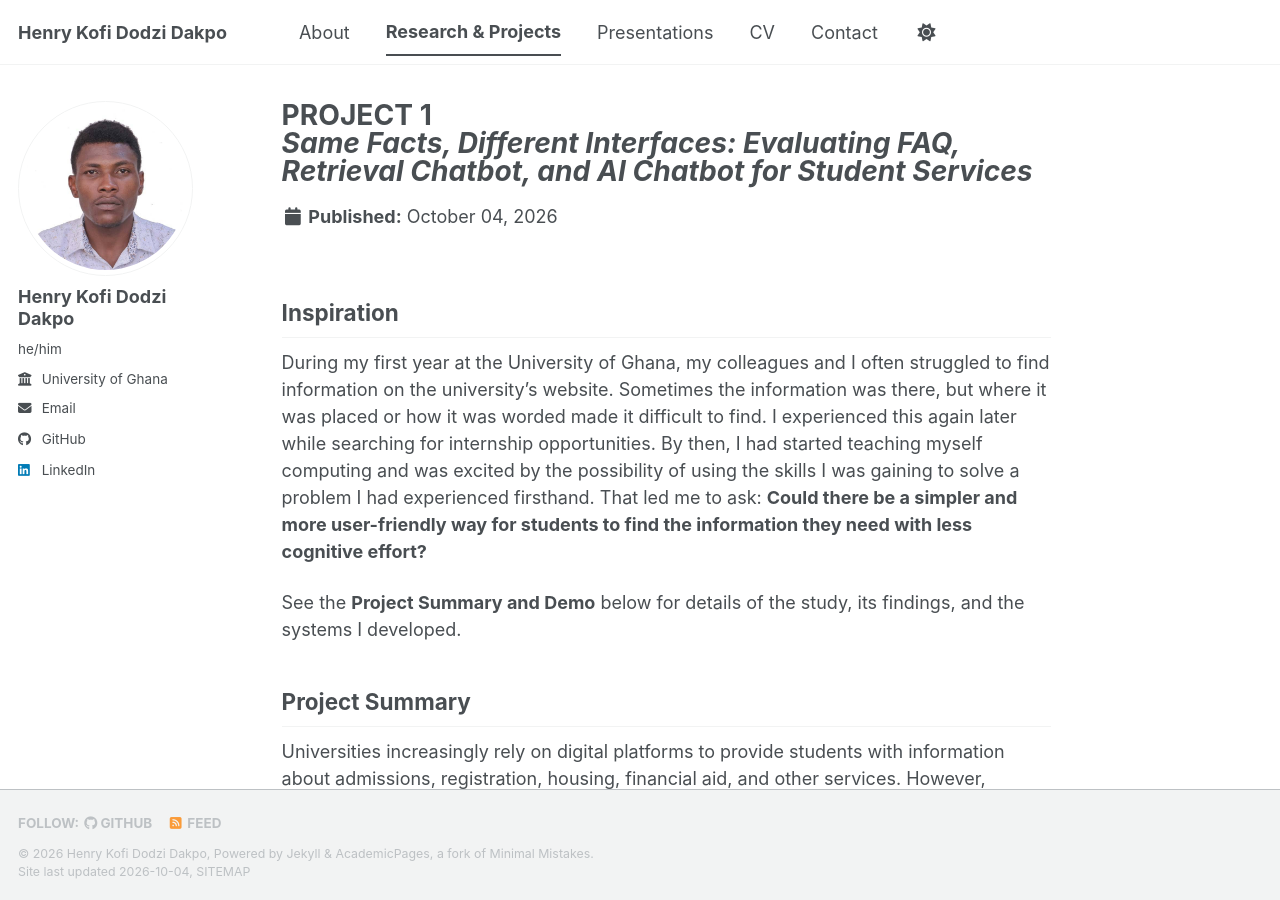
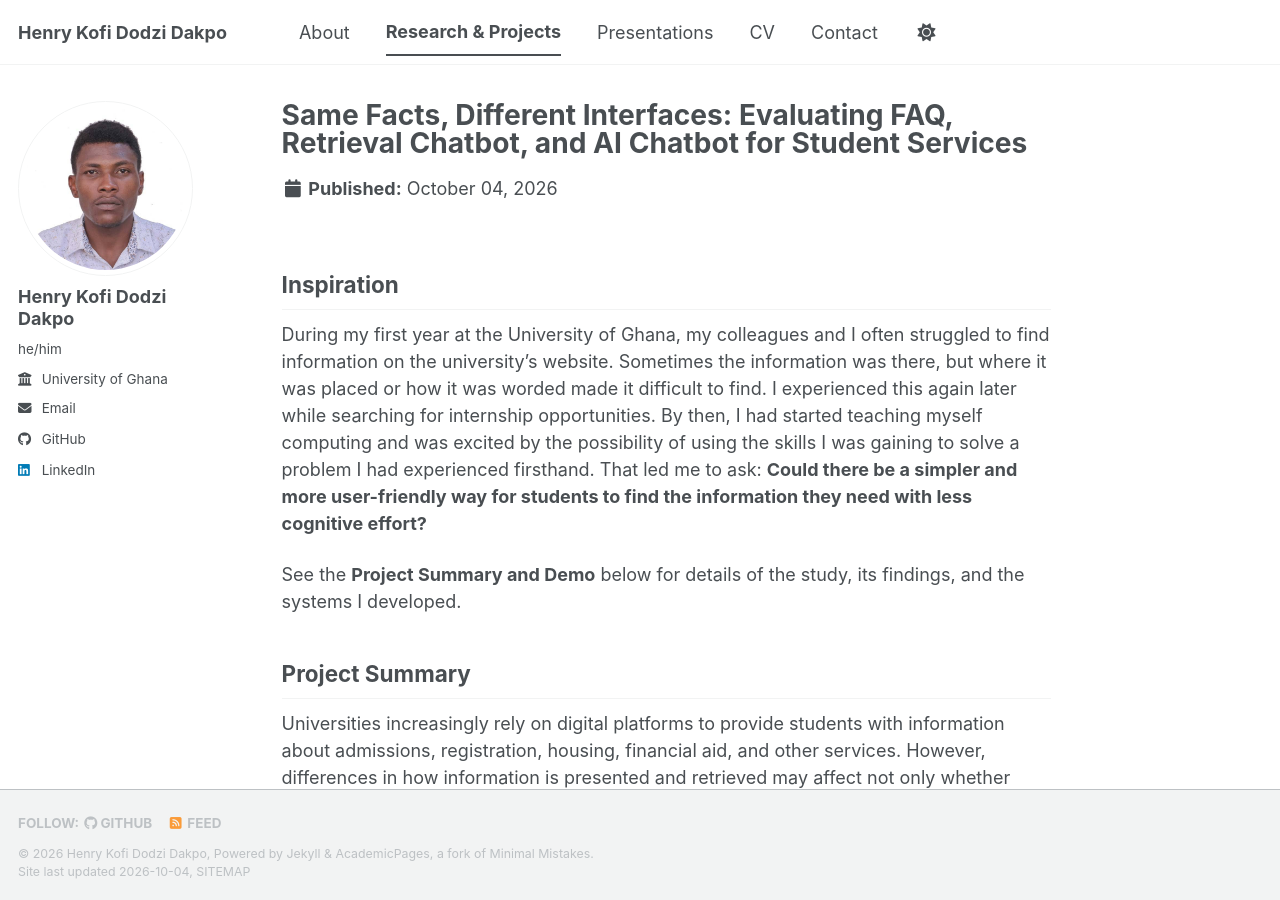
Before and after one commit to henrycitadel9-rgb/henrycitadel9-rgb.github.io, a Jekyll site: the page built from _portfolio/portfolio-1.md, in a window 1280 px wide and 900 px high. Built offline with Jekyll 4.4.1, drawn with Linux system fonts in a browser that asks for light colours; a style sheet for code colours, icons or effects is not loaded.

Commit message:
Update portfolio-1.md

```diff
--- a/_portfolio/portfolio-1.md
+++ b/_portfolio/portfolio-1.md
@@ -1,5 +1,5 @@
 ---
-title: "PROJECT 1<br/><em>Same Facts, Different Interfaces: Evaluating FAQ, Retrieval Chatbot, and AI Chatbot for Student Services</em>"
+title: "Same Facts, Different Interfaces: Evaluating FAQ, Retrieval Chatbot, and AI Chatbot for Student Services"
 excerpt: "Compared FAQ, retrieval-based chatbot, and AI-chatbot interfaces to examine how different ways of delivering the same information affect users' experience accessing student-service information.<br/><br/><a href='/portfolio/portfolio-1/'><strong>Explore the project</strong></a> <em>(Inspiration, project summary & findings, demo, and additional details)</em>"
 collection: portfolio
 ---
```
